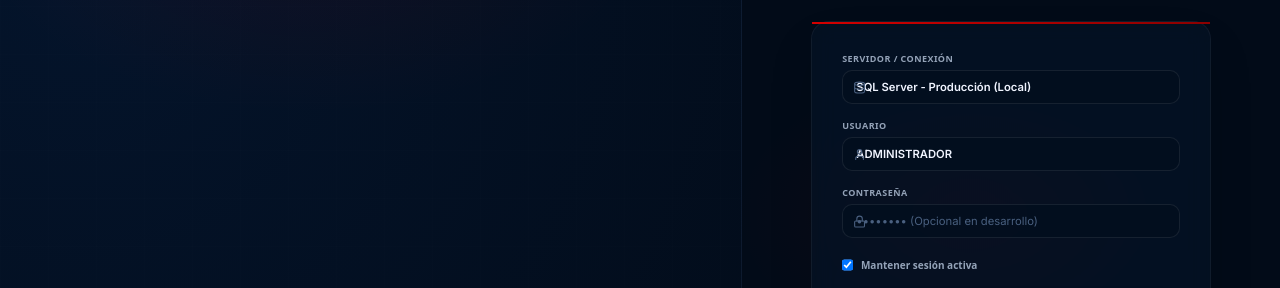
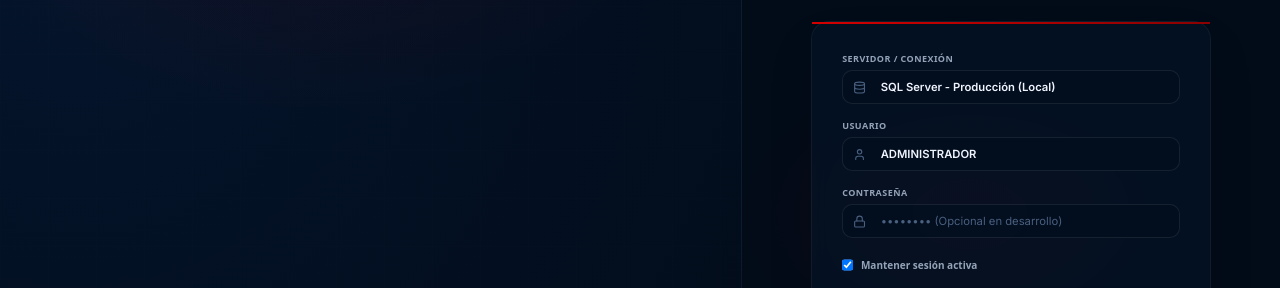
Before and after one commit to DraxLuis/SWSiconis2026-Web, a Next.js app: page /login in a window 1280 px wide. Shown: the part 186-474 px from the top of the page. Built offline with nearby package versions, Linux system fonts and the light colour scheme.

Commit message:
fix: input padding alignment to prevent overlapping with icons

```diff
--- a/src/app/login/page.tsx
+++ b/src/app/login/page.tsx
@@ -293,7 +293,8 @@
                   <select
                     value={conexion}
                     onChange={(e) => setConexion(e.target.value)}
-                    className="form-select pl-9 pr-9 py-2 cursor-pointer bg-[#03101F]/90 border-white/[0.06] text-xs font-semibold text-white focus:border-[#D40000]/50"
+                    className="form-select pr-9 py-2 cursor-pointer bg-[#03101F]/90 border-white/[0.06] text-xs font-semibold text-white focus:border-[#D40000]/50"
+                    style={{ paddingLeft: '2.5rem' }}
                   >
                     <option value="produccion">SQL Server - Producción (Local)</option>
                     <option value="respaldo">SQL Server - Respaldo Externo</option>
@@ -315,7 +316,8 @@
                     type="text"
                     value={usuario}
                     onChange={(e) => setUsuario(e.target.value)}
-                    className="form-input pl-9 py-2 bg-[#03101F]/90 border-white/[0.06] text-xs font-semibold focus:border-[#D40000]/50"
+                    className="form-input py-2 bg-[#03101F]/90 border-white/[0.06] text-xs font-semibold focus:border-[#D40000]/50"
+                    style={{ paddingLeft: '2.5rem' }}
                     placeholder="ADMINISTRADOR"
                     required
                   />
@@ -337,7 +339,8 @@
                     type="password"
                     value={clave}
                     onChange={(e) => setClave(e.target.value)}
-                    className="form-input pl-9 py-2 bg-[#03101F]/90 border-white/[0.06] text-xs focus:border-[#D40000]/50"
+                    className="form-input py-2 bg-[#03101F]/90 border-white/[0.06] text-xs focus:border-[#D40000]/50"
+                    style={{ paddingLeft: '2.5rem' }}
                     placeholder="•••••••• (Opcional en desarrollo)"
                   />
                 </div>
```
